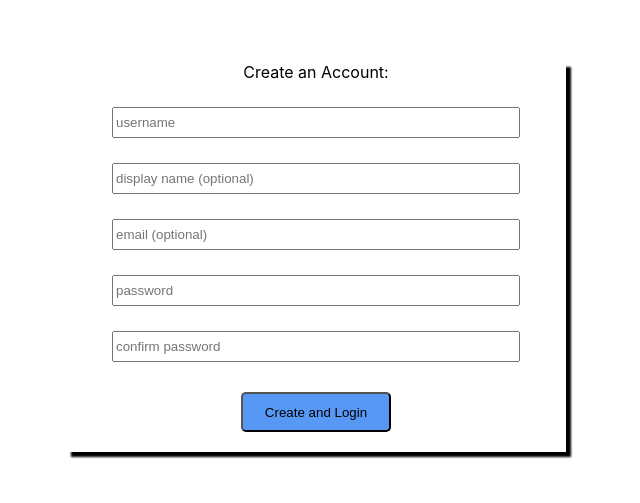
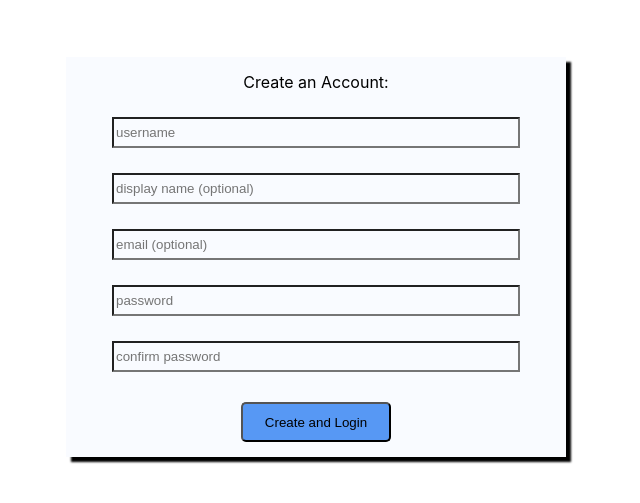
Before and after one commit to tlawless3/checkers_frontend, a React (Create React App) app: page /create in a window 1280 px wide. Shown: the part 143-646 px from the top of the page, without its empty margins (324-964 px from the left). Built offline with nearby package versions, Linux system fonts and the light colour scheme; no server answers.

Commit message:
username availability check implemented on account creation

```diff
--- a/src/components/create/create.css
+++ b/src/components/create/create.css
@@ -3,5 +3,4 @@
   height: 100vh;
   justify-content: center;
   align-items: center;
-
 }
--- a/src/components/create/create.jsx
+++ b/src/components/create/create.jsx
@@ -1,8 +1,9 @@
 import React, {
   Component
-} from 'react';
+} from 'react'
+import axios from 'axios'
 import CreateForm from './createForm/createForm'
-import './create.css';
+import './create.css'
 
 class Create extends Component {
   constructor(props) {
@@ -20,15 +21,24 @@ class Create extends Component {
     this.handleChange = this.handleChange.bind(this)
   }
 
-  validateFieldsAndSubmit() {
+  async validateFieldsAndSubmit() {
     const validateEmail = () => {
       var re = /^(([^<>()\[\]\\.,;:\s@"]+(\.[^<>()\[\]\\.,;:\s@"]+)*)|(".+"))@((\[[0-9]{1,3}\.[0-9]{1,3}\.[0-9]{1,3}\.[0-9]{1,3}\])|(([a-zA-Z\-0-9]+\.)+[a-zA-Z]{2,}))$/;
       return re.test(String(this.state.email).toLowerCase());
     }
 
+    const checkUsernameAvailable = async () => {
+      let available = await axios.post(process.env.REACT_APP_SERVER_URL + '/api/v1.0.0/user/available', { user: { username: this.state.username } }, {
+        withCredentials: true,
+      })
+      return available.data.available
+    }
+
     let message = ''
     if (!this.state.username) {
       message += 'Enter a username \n'
+    } else if (! await checkUsernameAvailable()) {
+      message += 'Username not available \n'
     }
     if (!this.state.password) {
       message += 'Enter a password \n'
@@ -52,7 +62,7 @@ class Create extends Component {
         error: false,
         errorMessage: ''
       })
-      //pass the submit user function here
+      //pass the submit user function ^here
     }
   }
 
--- a/src/components/create/createForm/createForm.css
+++ b/src/components/create/createForm/createForm.css
@@ -1,13 +1,19 @@
 .formWrapper {
+  background-color: #f9fbff;
   display: flex;
   flex-direction: column;
   width: 500px;
-  height: 390px;
+  height: 400px;
   text-align: center;
   box-shadow: 5px 5px 2px black;
 }
 
+.createHeader {
+  margin-top: 15px;
+}
+
 .createFormWrapper form input {
+  background-color: #f9fbff;
   margin-top: 25px;
   height: 25px;
   width: 400px;
```
